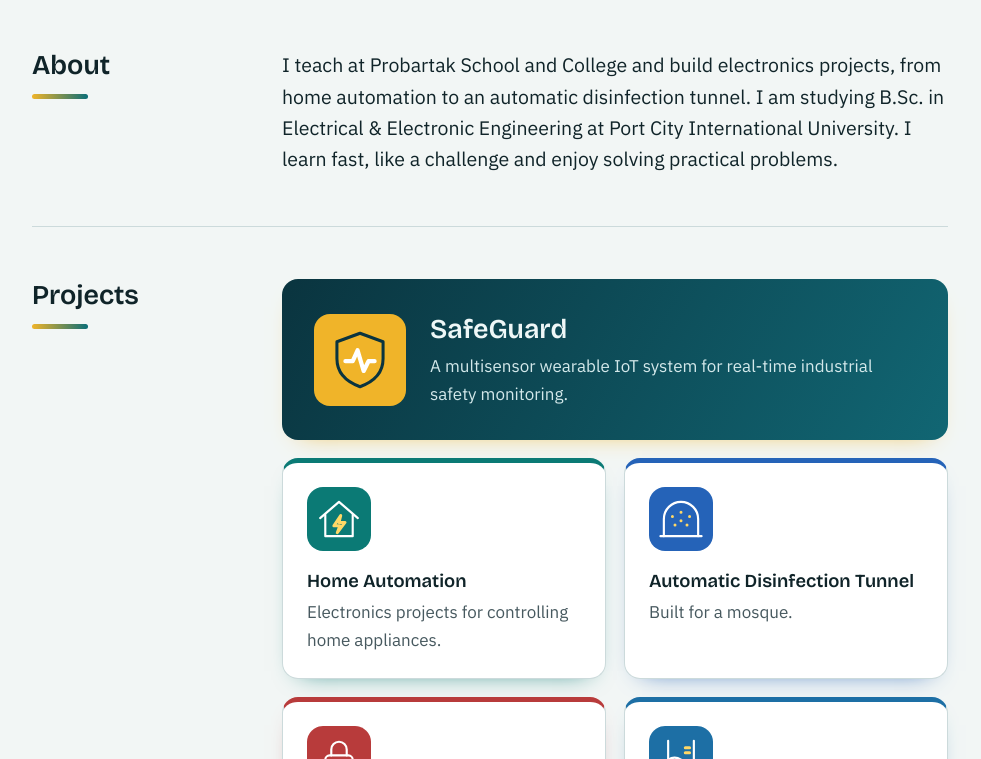
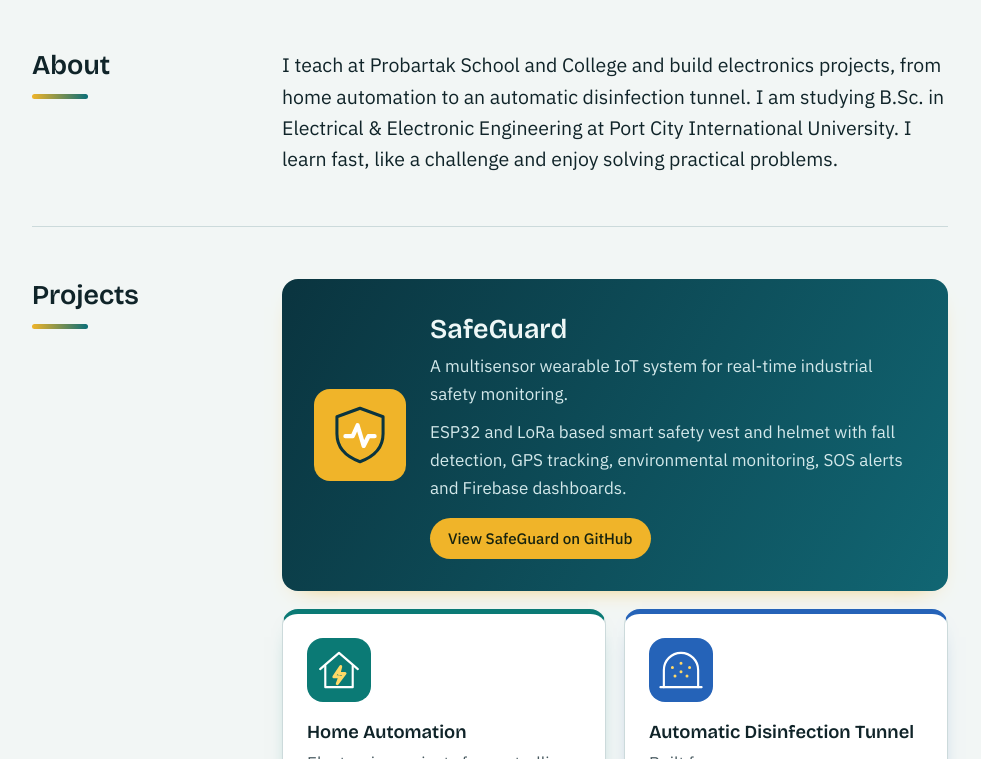
Before and after one commit to AjoyDas76/Ajoy-Das, a plain HTML site: page index.html in a window 1280 px wide. Shown: the part 544-1303 px from the top of the page, without its empty margins (150-1131 px from the left). Drawn offline with nearby package versions, Linux system fonts and the light colour scheme.

Commit message:
Update index.html

```diff
--- a/index.html
+++ b/index.html
@@ -124,10 +124,14 @@ h3.next{margin-top:26px}
 .project:nth-child(7){--c:#B45309}
 .project:nth-child(8){--c:#2F7D4A}
 .project.featured{--c:#F0B429;display:grid;grid-template-columns:auto minmax(0,1fr);column-gap:24px;align-content:center;align-items:center;background:linear-gradient(120deg,#0A343F,#116673);border:0;padding:32px;color:#EEF7F7}
-.featured svg{grid-row:span 2;width:92px;height:92px;margin:0;padding:12px}
+.featured svg{grid-row:span 4;width:92px;height:92px;margin:0;padding:12px}
 .project.featured svg{stroke:#0A343F}
 .project.featured svg .spark{stroke:#fff}
 .featured h3{font-size:1.7rem}
+.featured .detail{margin-top:10px}
+.featured .code{justify-self:start;margin-top:16px;padding:8px 18px;border-radius:999px;background:var(--wire);color:#17230F;font-weight:500;font-size:.95rem;text-decoration:none}
+.featured .code:hover{background:#FFC93F}
+.featured .code:focus-visible{outline-color:#fff}
 .project.featured .sub{color:#D3E8EA}
 .project.featured,.project:nth-child(even):last-child{grid-column:1/-1}
 
@@ -327,6 +331,8 @@ section>*{min-width:0}
         </svg>
         <h3>SafeGuard</h3>
         <p class="sub">A multisensor wearable IoT system for real-time industrial safety monitoring.</p>
+        <p class="sub detail">ESP32 and LoRa based smart safety vest and helmet with fall detection, GPS tracking, environmental monitoring, SOS alerts and Firebase dashboards.</p>
+        <a class="code" href="https://github.com/AjoyDas76/Safe_Guard">View SafeGuard on GitHub</a>
       </article>
       <article class="project">
         <svg viewBox="0 0 56 56" aria-hidden="true">
```
